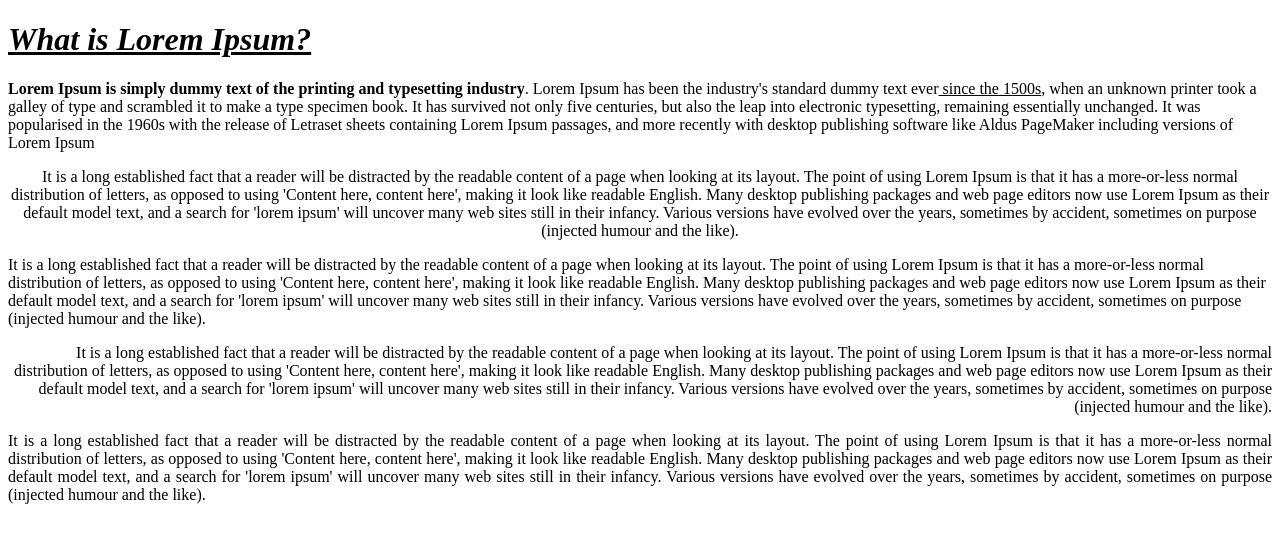
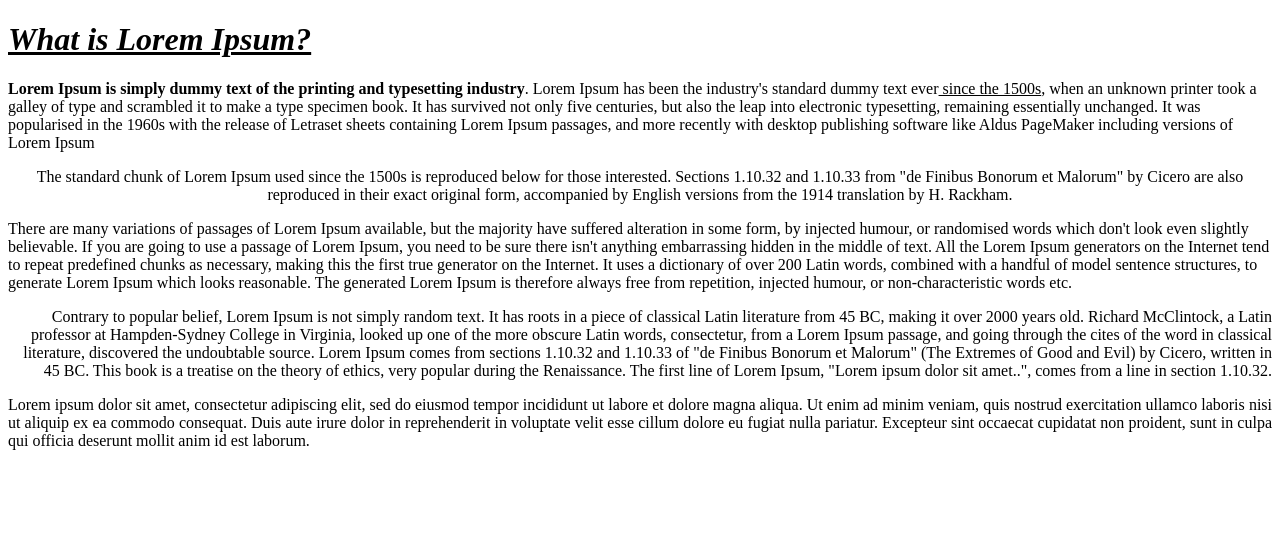
Before and after one commit to sruthibasineni/activity-1, a plain HTML site: page ques3.html in a window 1280 px wide. Drawn offline with Linux system fonts and the light colour scheme.

Commit message:
Update ques3.html

```diff
--- a/ques3.html
+++ b/ques3.html
@@ -3,9 +3,13 @@
 <body>
 <h1><i><u>What is Lorem Ipsum?</i></h1></u>
 <p><b>Lorem Ipsum is simply dummy text of the printing and typesetting industry</b>. Lorem Ipsum has been the industry's standard dummy text ever<u> since the 1500s</u>, when an unknown printer took a galley of type and scrambled it to make a type specimen book. It has survived not only five centuries, but also the leap into electronic typesetting, remaining essentially unchanged. It was popularised in the 1960s with the release of Letraset sheets containing Lorem Ipsum passages, and more recently with desktop publishing software like Aldus PageMaker including versions of Lorem Ipsum</p>
-<p align = "center">It is a long established fact that a reader will be distracted by the readable content of a page when looking at its layout. The point of using Lorem Ipsum is that it has a more-or-less normal distribution of letters, as opposed to using 'Content here, content here', making it look like readable English. Many desktop publishing packages and web page editors now use Lorem Ipsum as their default model text, and a search for 'lorem ipsum' will uncover many web sites still in their infancy. Various versions have evolved over the years, sometimes by accident, sometimes on purpose (injected humour and the like).</p>
-<p align="left">It is a long established fact that a reader will be distracted by the readable content of a page when looking at its layout. The point of using Lorem Ipsum is that it has a more-or-less normal distribution of letters, as opposed to using 'Content here, content here', making it look like readable English. Many desktop publishing packages and web page editors now use Lorem Ipsum as their default model text, and a search for 'lorem ipsum' will uncover many web sites still in their infancy. Various versions have evolved over the years, sometimes by accident, sometimes on purpose (injected humour and the like).</p>
-<p align="right">It is a long established fact that a reader will be distracted by the readable content of a page when looking at its layout. The point of using Lorem Ipsum is that it has a more-or-less normal distribution of letters, as opposed to using 'Content here, content here', making it look like readable English. Many desktop publishing packages and web page editors now use Lorem Ipsum as their default model text, and a search for 'lorem ipsum' will uncover many web sites still in their infancy. Various versions have evolved over the years, sometimes by accident, sometimes on purpose (injected humour and the like).</p>
-<p align="justify">It is a long established fact that a reader will be distracted by the readable content of a page when looking at its layout. The point of using Lorem Ipsum is that it has a more-or-less normal distribution of letters, as opposed to using 'Content here, content here', making it look like readable English. Many desktop publishing packages and web page editors now use Lorem Ipsum as their default model text, and a search for 'lorem ipsum' will uncover many web sites still in their infancy. Various versions have evolved over the years, sometimes by accident, sometimes on purpose (injected humour and the like).</p>
-</body>
+<p align = "center">The standard chunk of Lorem Ipsum used since the 1500s is reproduced below for those interested. Sections 1.10.32 and 1.10.33 from "de Finibus Bonorum et Malorum" by Cicero are also reproduced in their exact original form, accompanied by English versions from the 1914 translation by H. Rackham.</p>
+
+
+
+<p align="left">There are many variations of passages of Lorem Ipsum available, but the majority have suffered alteration in some form, by injected humour, or randomised words which don't look even slightly believable. If you are going to use a passage of Lorem Ipsum, you need to be sure there isn't anything embarrassing hidden in the middle of text. All the Lorem Ipsum generators on the Internet tend to repeat predefined chunks as necessary, making this the first true generator on the Internet. It uses a dictionary of over 200 Latin words, combined with a handful of model sentence structures, to generate Lorem Ipsum which looks reasonable. The generated Lorem Ipsum is therefore always free from repetition, injected humour, or non-characteristic words etc.</p>
+<p align="right">Contrary to popular belief, Lorem Ipsum is not simply random text. It has roots in a piece of classical Latin literature from 45 BC, making it over 2000 years old. Richard McClintock, a Latin professor at Hampden-Sydney College in Virginia, looked up one of the more obscure Latin words, consectetur, from a Lorem Ipsum passage, and going through the cites of the word in classical literature, discovered the undoubtable source. Lorem Ipsum comes from sections 1.10.32 and 1.10.33 of "de Finibus Bonorum et Malorum" (The Extremes of Good and Evil) by Cicero, written in 45 BC. This book is a treatise on the theory of ethics, very popular during the Renaissance. The first line of Lorem Ipsum, "Lorem ipsum dolor sit amet..", comes from a line in section 1.10.32.</p>
+<p align="justify">Lorem ipsum dolor sit amet, consectetur adipiscing elit, sed do eiusmod tempor incididunt ut labore et dolore magna aliqua. Ut enim ad minim veniam, quis nostrud exercitation ullamco laboris nisi ut aliquip ex ea commodo consequat. Duis aute irure dolor in reprehenderit in voluptate velit esse cillum dolore eu fugiat nulla pariatur. Excepteur sint occaecat cupidatat non proident, sunt in culpa qui officia deserunt mollit anim id est laborum.</p>
+
+  </body>
 </html>
```
